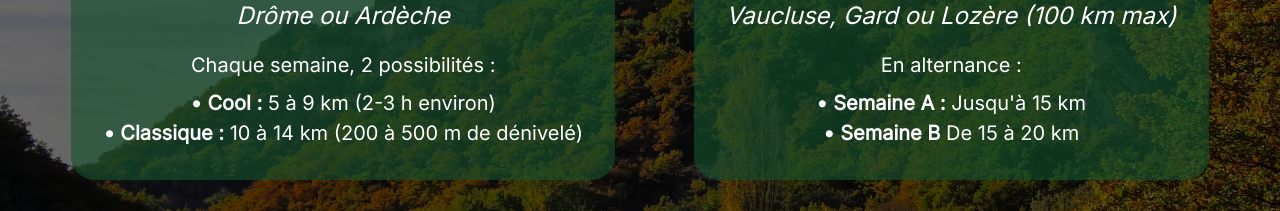
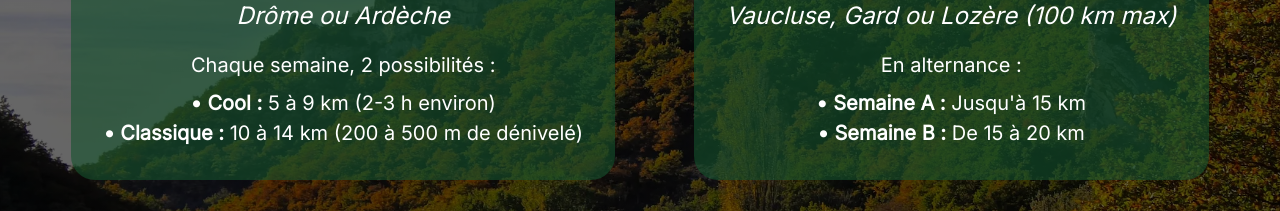
Before and after one commit to SebastienLaurentt/Galopins, a Vue app: page / in a window 1280 px wide. Shown: the part 3060-3271 px from the top of the page. Built offline with nearby package versions, Linux system fonts and the light colour scheme; no server answers.

Commit message:
fix typo Club

```diff
--- a/src/sections/Club.tsx
+++ b/src/sections/Club.tsx
@@ -70,7 +70,7 @@ function Club() {
             }
             description2={
               <>
-                <strong>&#x2022; Semaine B</strong> De 15 à 20 km
+                <strong>&#x2022; Semaine B :</strong> De 15 à 20 km
               </>
             }
           />
```
